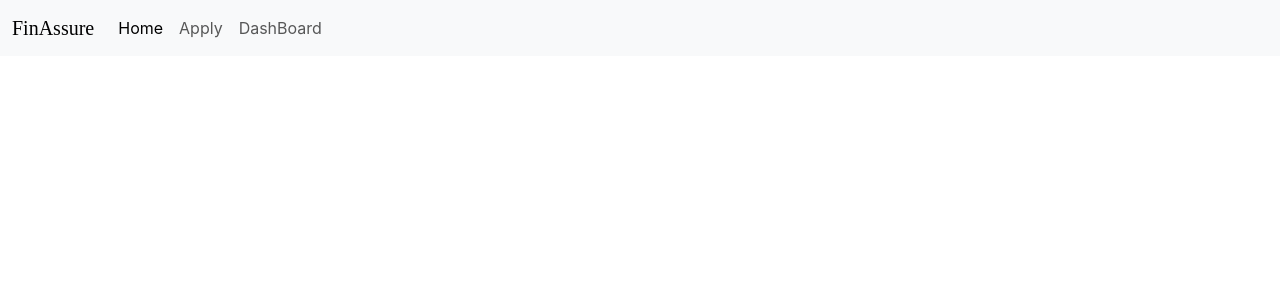
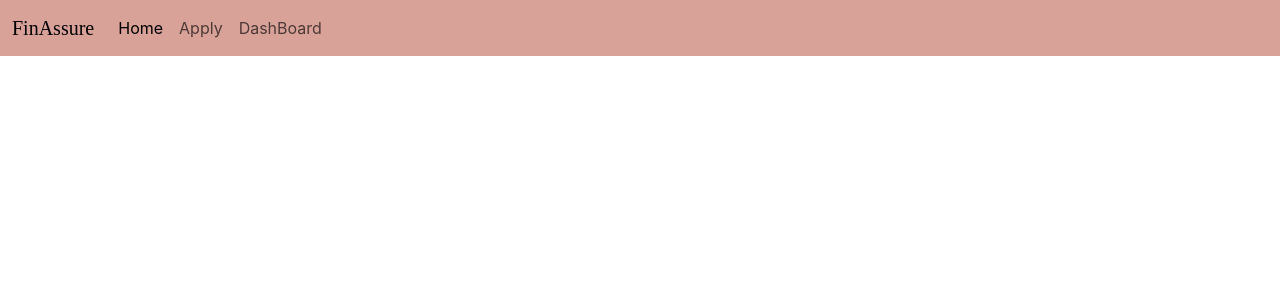
Before and after one commit to mahamwaseem/Insurance-policy, a React (Create React App) app: page / in a window 1280 px wide. Shown: the top 300 px of the page. Built offline with nearby package versions, Linux system fonts and the light colour scheme; a web font is replaced by a local one.

Commit message:
Edited NAVBAR
Change the color of navbar

```diff
--- a/src/My_components/Header.css
+++ b/src/My_components/Header.css
@@ -1,3 +1,7 @@
+.navbar {
+  background-color: #D9A299;
+}
+
 .navbar-brand {
   font-family: 'Playwrite AU QLD', serif;
 }
--- a/src/My_components/Header.js
+++ b/src/My_components/Header.js
@@ -5,7 +5,7 @@ import './Header.css';
 export default function Header() {
   return (
     <div>
-      <nav className="navbar navbar-expand-lg bg-body-tertiary">
+      <nav className="navbar navbar-expand-lg" >
         <div className="container-fluid">
           <a className="navbar-brand" href="/">FinAssure</a>
           <button className="navbar-toggler" type="button" data-bs-toggle="collapse" data-bs-target="#navbarNav" aria-controls="navbarNav" aria-expanded="false" aria-label="Toggle navigation">
```
Also changed, not shown: src/App.css (line endings or trailing spaces).
